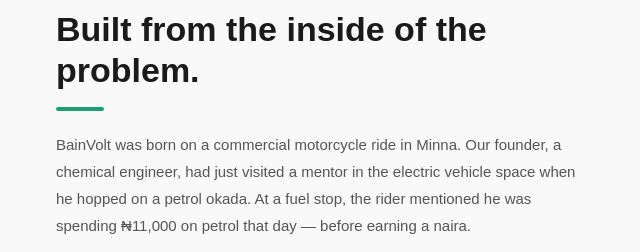
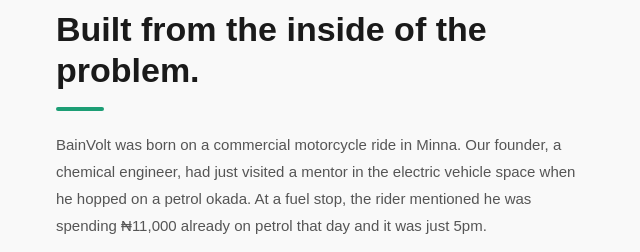
Before and after one commit to AliyuA5/BainVolt, a plain HTML site: page index.html in a window 1280 px wide. Shown: the part 3127-3379 px from the top of the page, 614-1254 px from the left. Drawn offline with Linux system fonts and the light colour scheme.

Commit message:
Update index.html

```diff
--- a/index.html
+++ b/index.html
@@ -419,7 +419,7 @@
         <div class="section-label">About BainVolt</div>
         <div class="section-title">Built from the inside of the problem.</div>
         <div class="divider"></div>
-        <p>BainVolt was born on a commercial motorcycle ride in Minna. Our founder, a chemical engineer, had just visited a mentor in the electric vehicle space when he hopped on a petrol okada. At a fuel stop, the rider mentioned he was spending ₦11,000 on petrol that day — before earning a naira.</p>
+        <p>BainVolt was born on a commercial motorcycle ride in Minna. Our founder, a chemical engineer, had just visited a mentor in the electric vehicle space when he hopped on a petrol okada. At a fuel stop, the rider mentioned he was spending ₦11,000 already on petrol that day and it was just 5pm.</p>
         <p>That moment became a question: who is building electric mobility for the riders who need it most? Nobody was. So we decided to.</p>
         <p>BainVolt is a subsidiary of Bain Group, a Nigerian holding company committed to building practical, impactful businesses for underserved communities across Niger State and beyond.</p>
         <div class="about-values">
```
